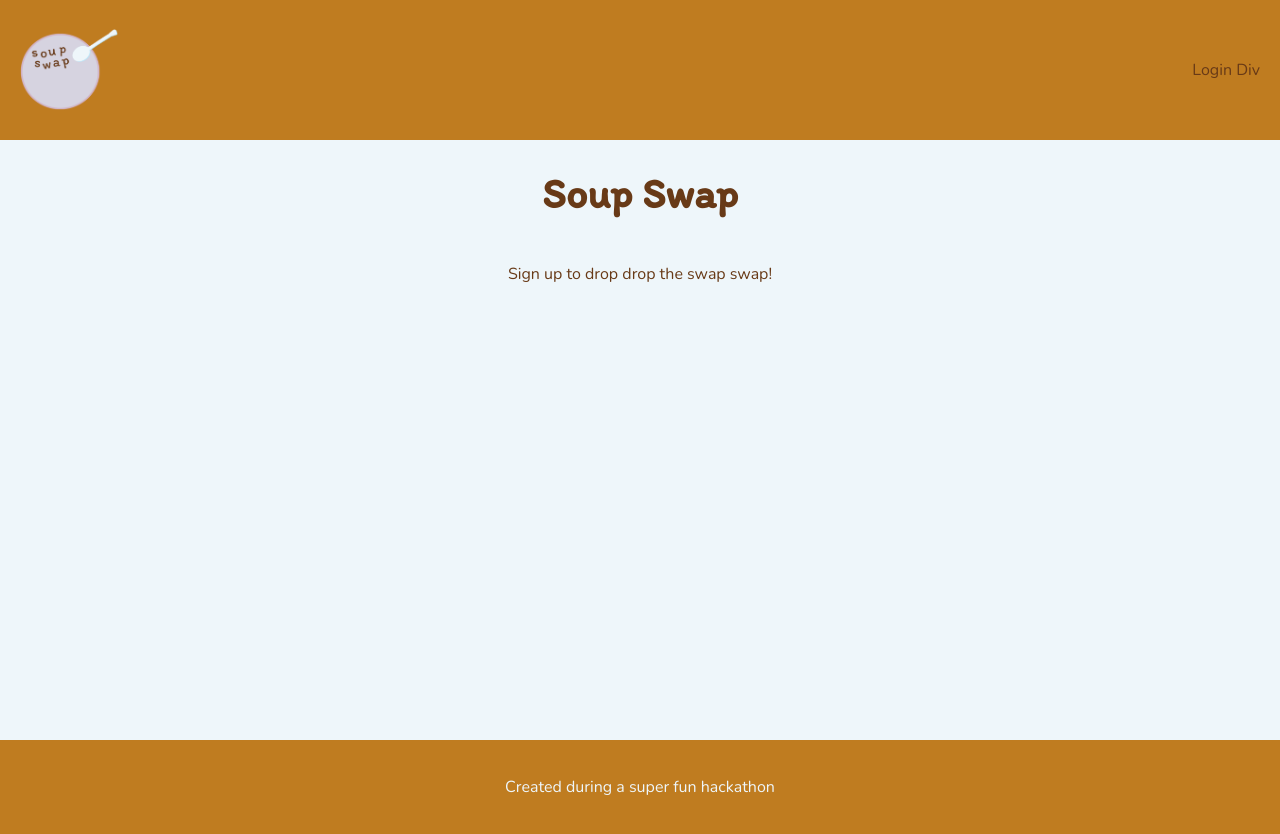
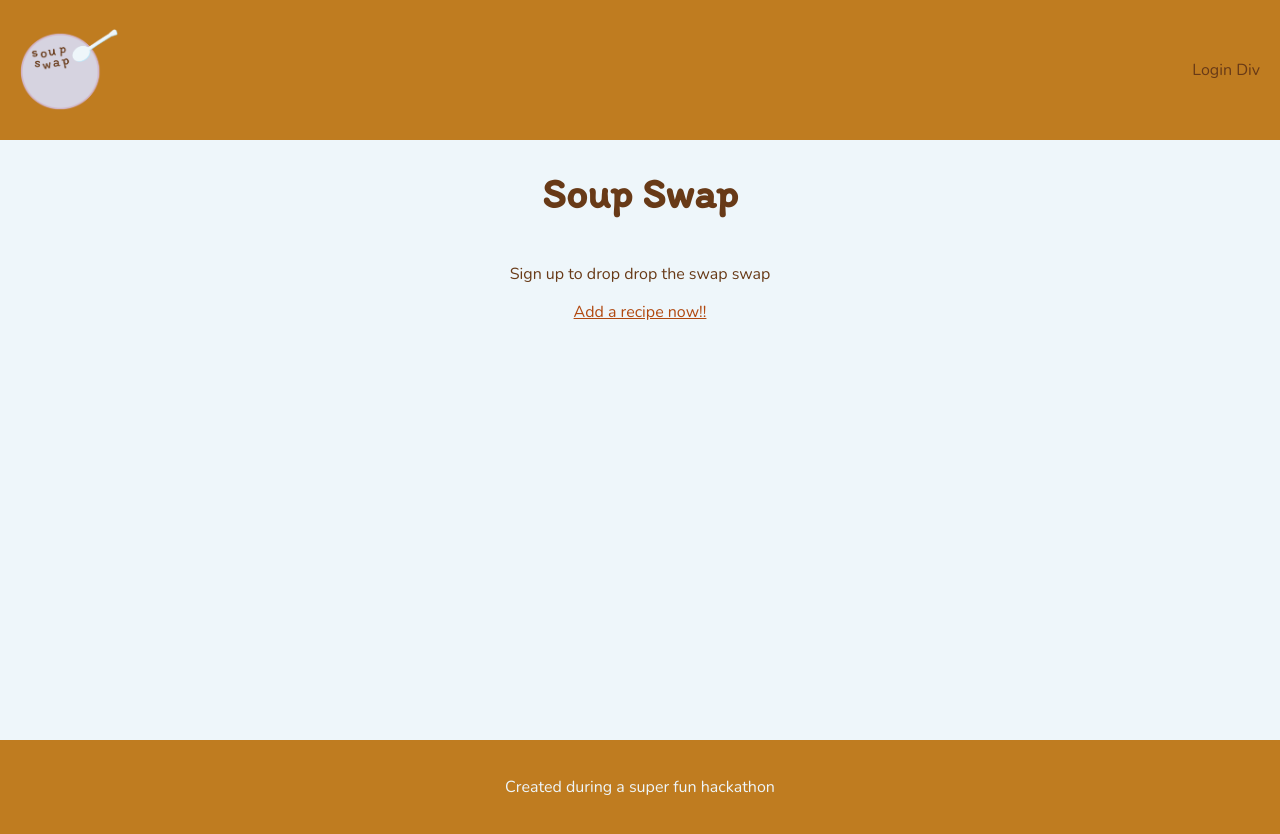
Before and after one commit to soup-swap/app, a Next.js app: page / in a window 1280 px wide. Built offline with nearby package versions, Linux system fonts and the light colour scheme.

Commit message:
Added Link

```diff
--- a/src/pages/index.tsx
+++ b/src/pages/index.tsx
@@ -1,4 +1,5 @@
 import styles from '../styles/homepage.module.scss'
+import Link from "next/link"
 
 
 function HomePage() {
@@ -7,8 +8,8 @@ function HomePage() {
       <div className={styles.homepageContainer}>
         <h1>Soup Swap</h1>
         <p>
-          Sign up to drop drop the swap swap!
-        </p>
+          Sign up to drop drop the swap swap</p>
+        <Link href="/recipes/new"> Add a recipe now!!</Link>
       </div>
     </>
   );
--- a/src/styles/globals.scss
+++ b/src/styles/globals.scss
@@ -10,6 +10,9 @@ body {
     font-size: 42px;
   }
   font-size: 16px;
+  a {
+    color: $rust;
+  }
 }
 
 button {
```
